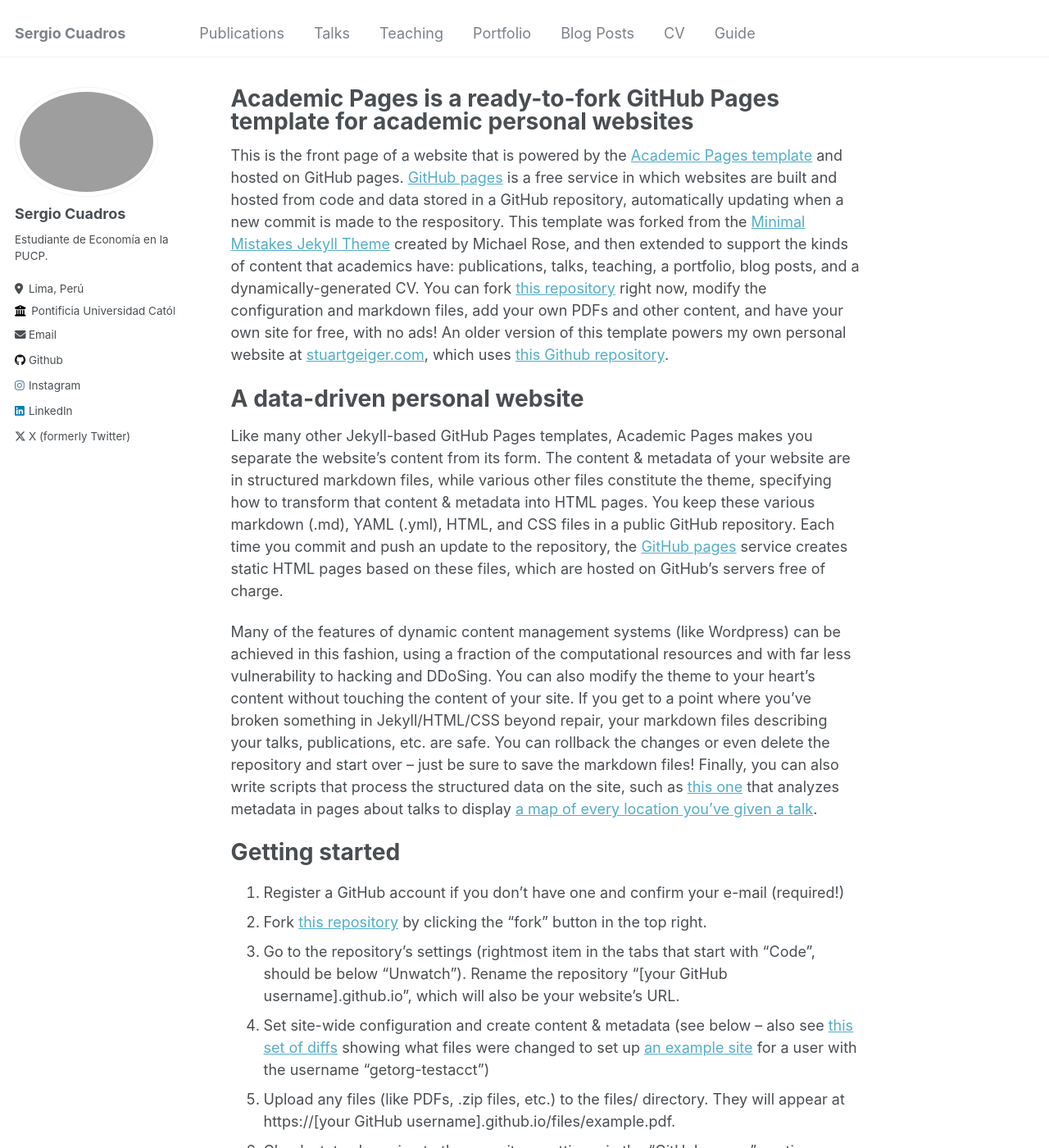
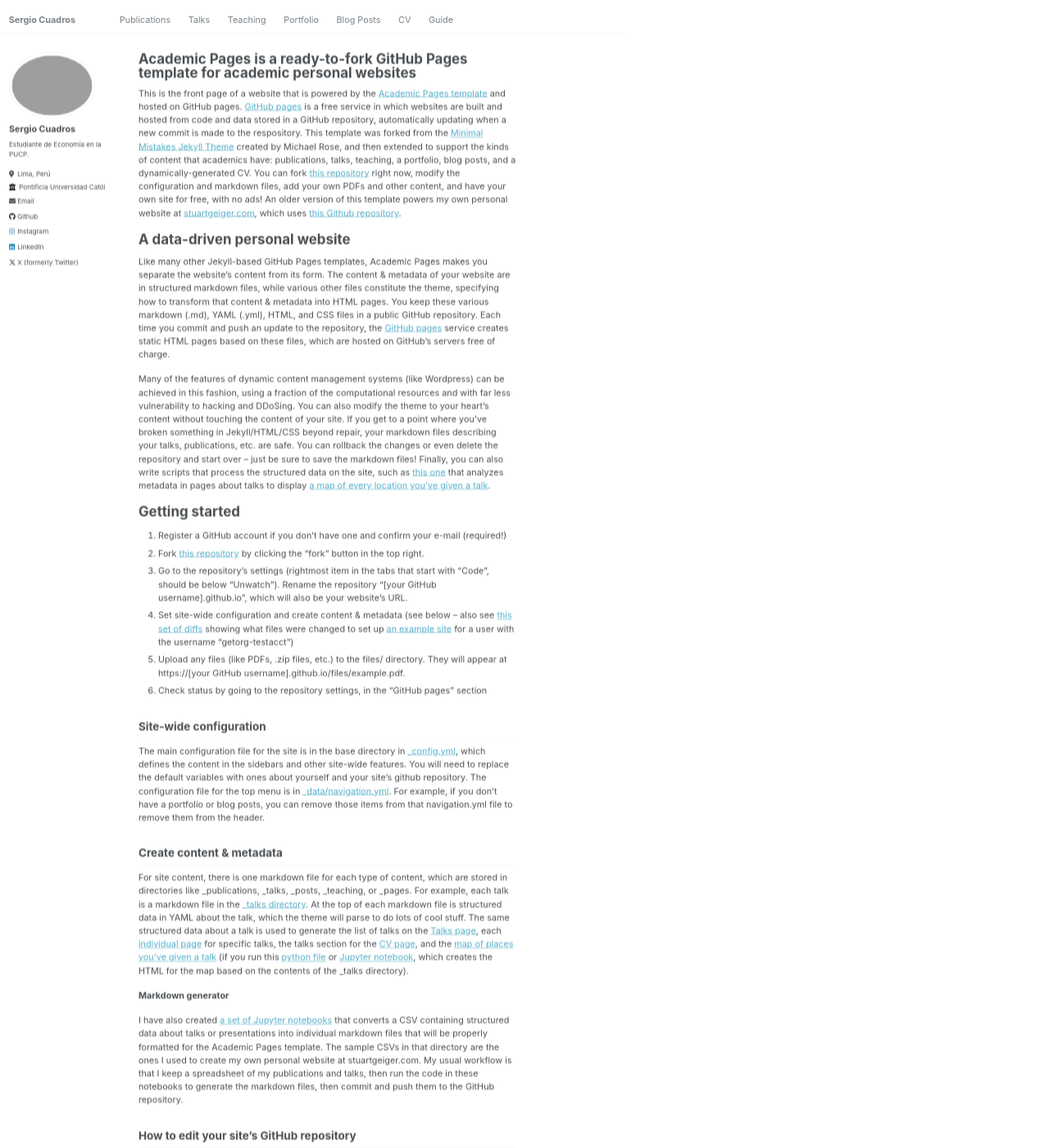
Before and after one commit to sergiocuadrosq/sergiocuadrosq.github.io, a Jekyll site: the page built from _pages/about.md, in a window 1280 px wide and 1400 px high. Shown: the whole window at 82% size. Built offline with Jekyll 4.4.1, drawn with Linux system fonts in a browser that asks for light colours.

Commit message:
Update main.scss

```diff
--- a/assets/css/main.scss
+++ b/assets/css/main.scss
@@ -39,3 +39,10 @@
 @import "vendor/font-awesome/brands";
 @import "vendor/magnific-popup/magnific-popup";
 @import "print";
+
+
+
+body {
+    transform: scale(0.6); /* Adjust the zoom level as needed */
+    transform-origin: 0 0;
+}
```
